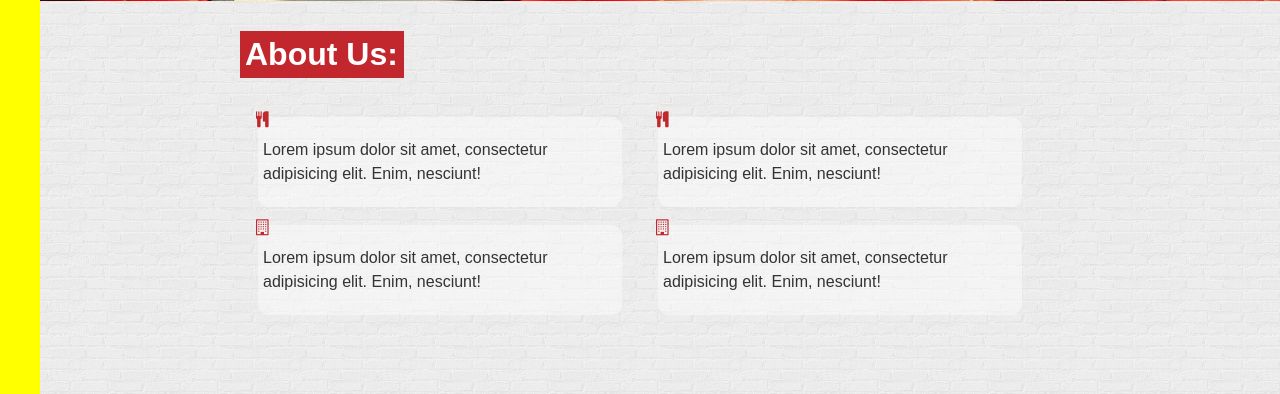
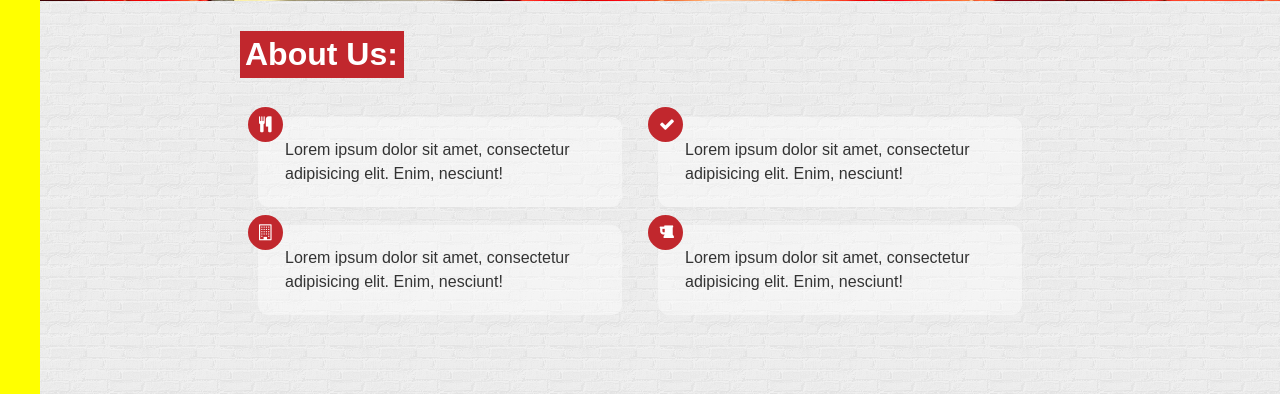
Before and after one commit to nigelbagley/hamburger, a WordPress theme: template themes/theme-hackeryou/about-page.php in a window 1280 px wide. Shown: the part 399-793 px from the top of the page. Run offline with PHP 8.4 and a stand-in for WordPress, Linux system fonts and the light colour scheme; the site name, menu and one post (Sample post) are stand-ins, and other content is empty; style sheets or scripts are compiled from the project's sources; some libraries are stand-ins or nearby versions; some web fonts are replaced.

Commit message:
added font awesome fonts to about page and fixed blog page

```diff
--- a/themes/theme-hackeryou/_aboutPage.scss
+++ b/themes/theme-hackeryou/_aboutPage.scss
@@ -23,14 +23,32 @@
 .founders{
   width: 33.33%;
   float: left;
+  background-color: rgba(255,255,255,0.41);
+  border-radius: 8px;
   img{
     border-radius:50%;
+    margin-left: 30px;
+    margin-top: 15px;
+  }
+  h3{
+    text-align: center;
+  }
+  p{
+    text-align: center;
   }
 }
 .wallpaper{
   background-image: url(img/brickwall.png);
   padding-bottom: 60px;
   padding-top: 30px;
+  h3{
+    color: white;
+    margin: 0;
+    background-color: #c1272d;
+    width: 242px;
+    padding: 5px;
+    margin-top: 11px;
+  }
 }
 
 h1{
@@ -43,10 +61,13 @@ h1{
   margin: 18px;
   position: relative;
   .fa{
-    position: absolute;
-    top: -6px;
-    left: -2px;
-    color: #c1272d;
+      position: relative;
+      top: 9px;
+      left: 11px;
+      color: white;
+  }
+  p{
+    padding-left: 22px;
   }
 }
 .wallpaper{
@@ -67,5 +88,24 @@ h1{
   width: 164px;
   padding: 5px;
   margin-bottom: 21px;
+}
 
+.redCircle{
+  width: 35px;
+  background: #c1272d;
+  height: 35px;
+  position: absolute;
+  top: -10px;
+  border-radius: 50%;
+  left: -10px;
 }
+
+.fa-check{
+  left:10px;
+}
+.fa-beer{
+  left:10px;
+}
+.fa-building-o{
+  left:12px;
+}
--- a/themes/theme-hackeryou/about-page.php
+++ b/themes/theme-hackeryou/about-page.php
@@ -16,22 +16,30 @@ get_header();  ?>
 		 	<h1>About Us:</h1>
 			 	<div class="aboutContainer">
 			 		<div class="aboutUs">
+			 		<div class="redCircle">
 			 			<i class="fa fa-cutlery"></i>
+			 		</div>
 			 			<p>Lorem ipsum dolor sit amet, consectetur adipisicing elit. Enim, nesciunt!</p>
 			 		</div>
 			 		<div class="aboutUs">
+			 		<div class="redCircle">
 			 			<i class="fa fa-building-o"></i>
+			 		</div>
 			 			<p>Lorem ipsum dolor sit amet, consectetur adipisicing elit. Enim, nesciunt!</p>
 			 		</div>
 			 	</div>
 			 	<div class="aboutContainer">
 			 		<div class="aboutUs">
-			 			<i class="fa fa-cutlery"></i>
+			 		<div class="redCircle">
+			 			<i class="fa fa-check"></i>
+			 		</div>
 			 			<p>Lorem ipsum dolor sit amet, consectetur adipisicing elit. Enim, nesciunt!</p>
 			 		</div>
 			 		<div class="aboutUs">
-			 			<i class="fa fa-building-o"></i>
-			 			<p>Lorem ipsum dolor sit amet, consectetur adipisicing elit. Enim, nesciunt!</p>
+			 			<div class="redCircle">
+				 			<i class="fa fa-beer"></i>
+				 		</div>
+				 			<p>Lorem ipsum dolor sit amet, consectetur adipisicing elit. Enim, nesciunt!</p>
 			 		</div>
 			 	</div>
 		 	</div>
@@ -45,14 +53,17 @@ get_header();  ?>
 	 			</div>
 				<div class="founders">
 					<img src="http://www.fillmurray.com/200/200" alt="">
+					<h3>John Mauser</h3>
 					<p>Lorem ipsum dolor sit amet.</p>
 				</div>
 				<div class="founders">
 					<img src="http://www.fillmurray.com/200/200" alt="">
+					<h3>Nigel Bagley</h3>
 					<p>Lorem ipsum dolor sit amet.</p>
 				</div>
 				<div class="founders">
 					<img src="http://www.fillmurray.com/200/200" alt="">
+					<h3>Joni Bama</h3>
 					<p>Lorem ipsum dolor sit amet.</p>
 				</div>
 			</div>
```
Also changed, not shown: themes/theme-hackeryou/page-blog.php (+12 -2 lines), 1 other file.
